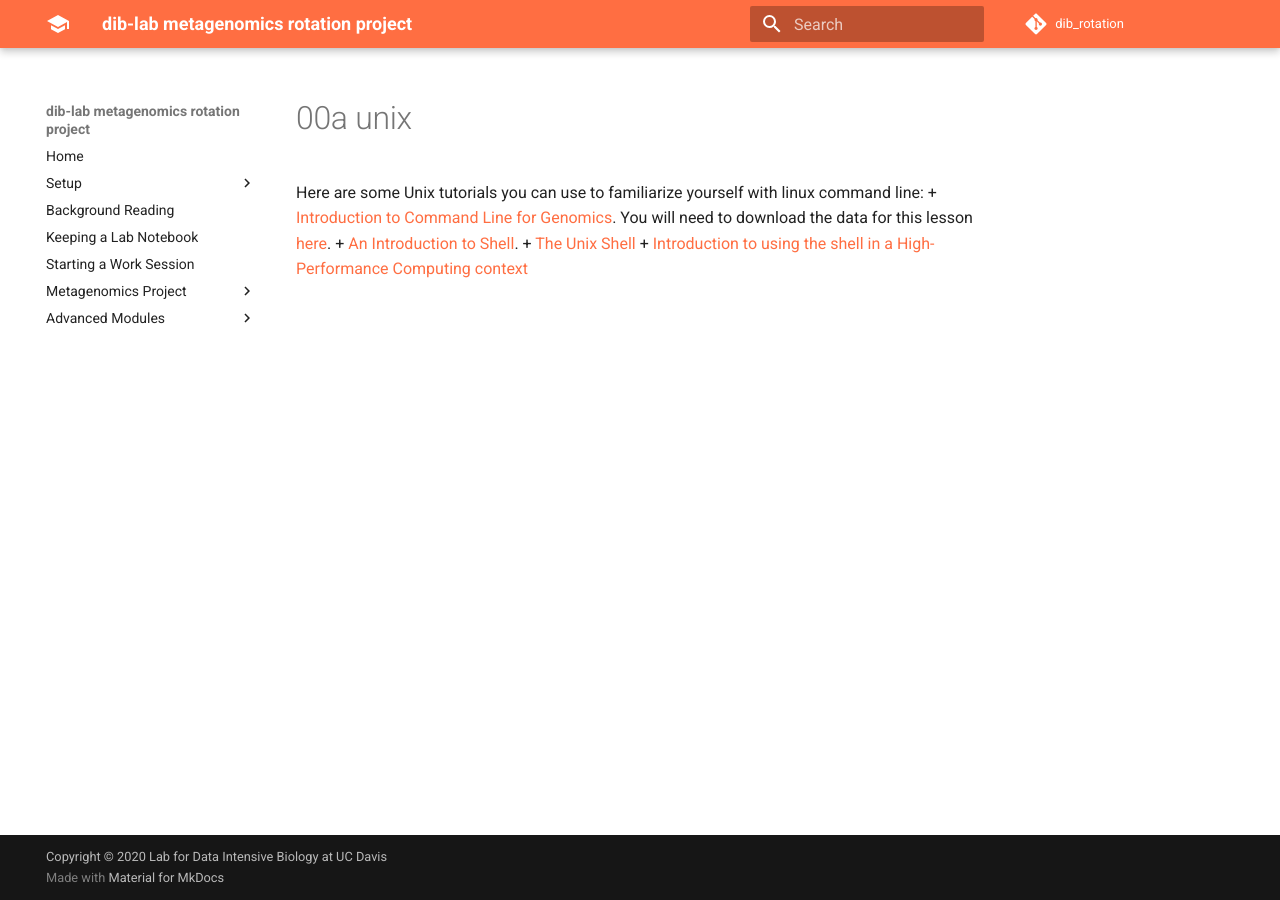
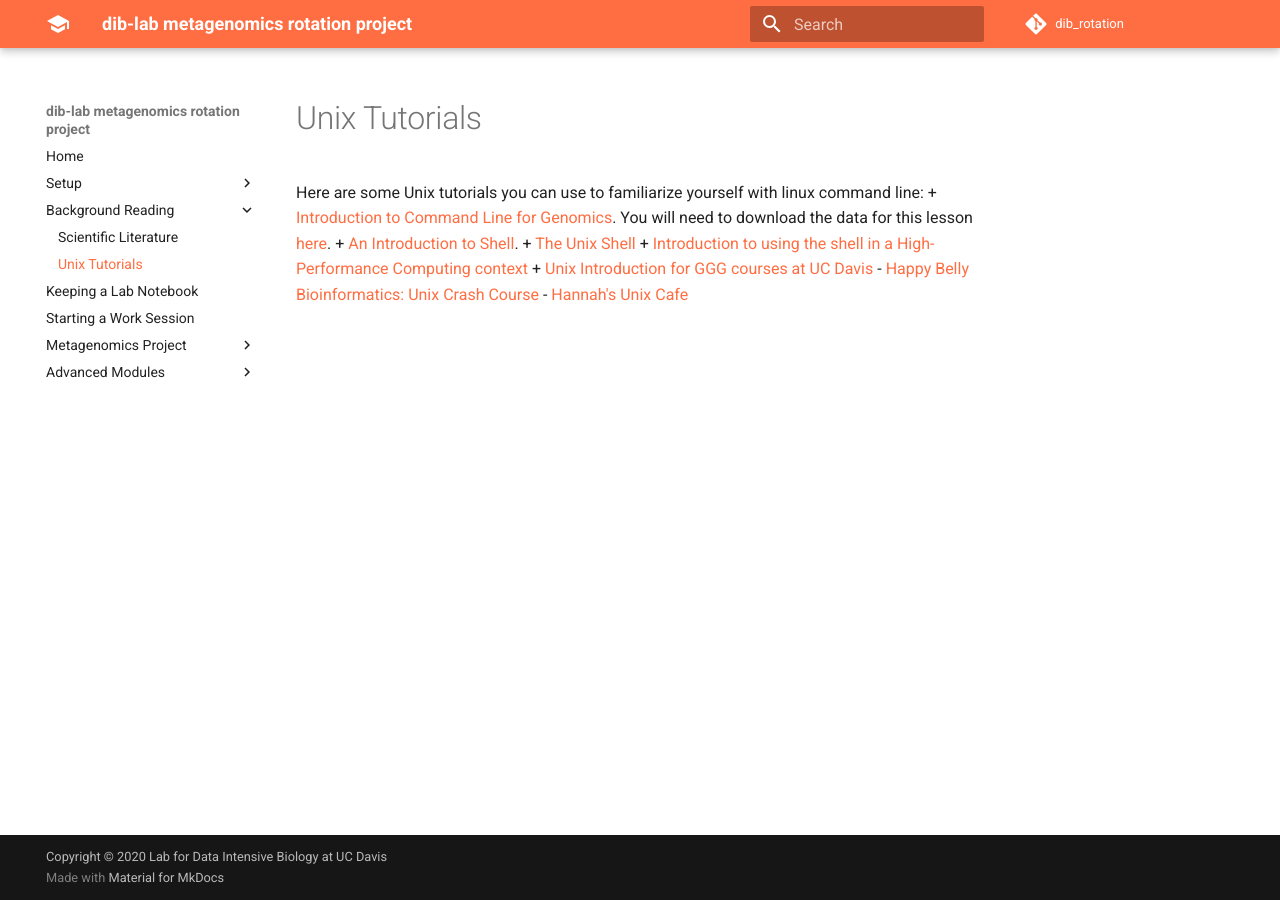
Before and after one commit to dib-lab/dib_rotation, an MkDocs documentation site: the page built from doc/00a_unix.md, in a window 1280 px wide. Built offline with MkDocs 1.6.1 and Material for MkDocs 9.7.7, drawn with Linux system fonts in a browser that asks for light colours; comment, search, counter and statistics services are not loaded.

Commit message:
[MRG] Include unix tutorial doc in background reading (#77)
* Include unix tutorial doc in background reading

* Adding the links suggested in #78

* Add the missed parent link suggested in #78

```diff
--- a/doc/00a_unix.md
+++ b/doc/00a_unix.md
@@ -4,3 +4,6 @@
 + [An Introduction to Shell](https://angus.readthedocs.io/en/2019/shell_intro/index.html).
 + [The Unix Shell](https://swcarpentry.github.io/shell-novice/)
 + [Introduction to using the shell in a High-Performance Computing context](https://hpc-carpentry.github.io/hpc-shell/)
++ [Unix Introduction for GGG courses at UC Davis](https://hackmd.io/5EfBWjCmTbWLgdC4rg8GZw#)
+    - [Happy Belly Bioinformatics: Unix Crash Course](https://astrobiomike.github.io/unix/unix-intro)
+    - [Hannah's Unix Cafe](https://github.com/ctb/hannahs-unix-cafe)
--- a/mkdocs.yml
+++ b/mkdocs.yml
@@ -32,7 +32,9 @@
   - "Setup":
     - "Setting up Farm": "01_farm_account.md"
     - "Install Conda": "02_conda.md"
-  - "Background Reading": "03_background_reading.md"
+  - "Background Reading":
+    - "Scientific Literature": "03_background_reading.md"
+    - "Unix Tutorials": "00a_unix.md"
   - "Keeping a Lab Notebook": "04_documentation.md"
   - "Starting a Work Session": "04b_starting_a_work_session.md"
   - "Metagenomics Project":
```
